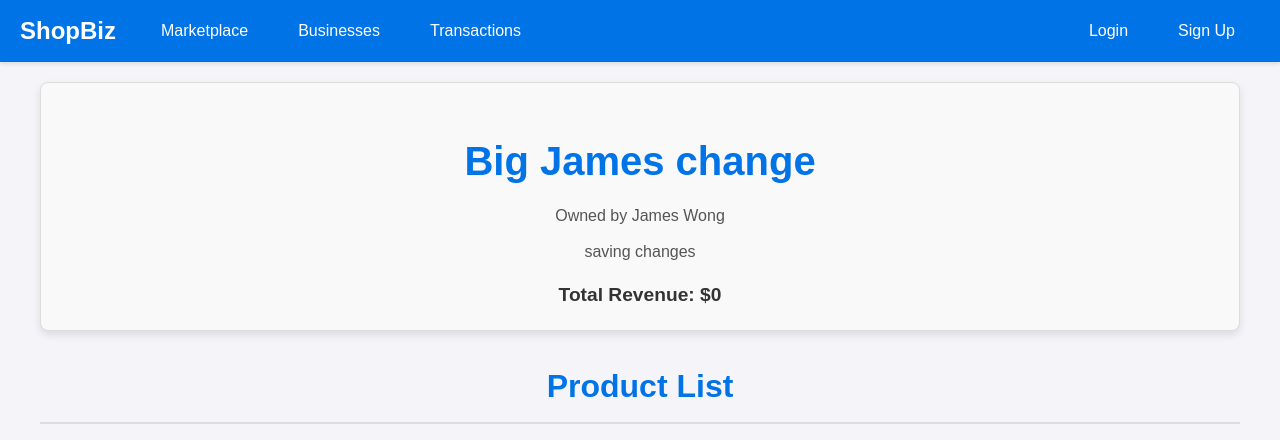
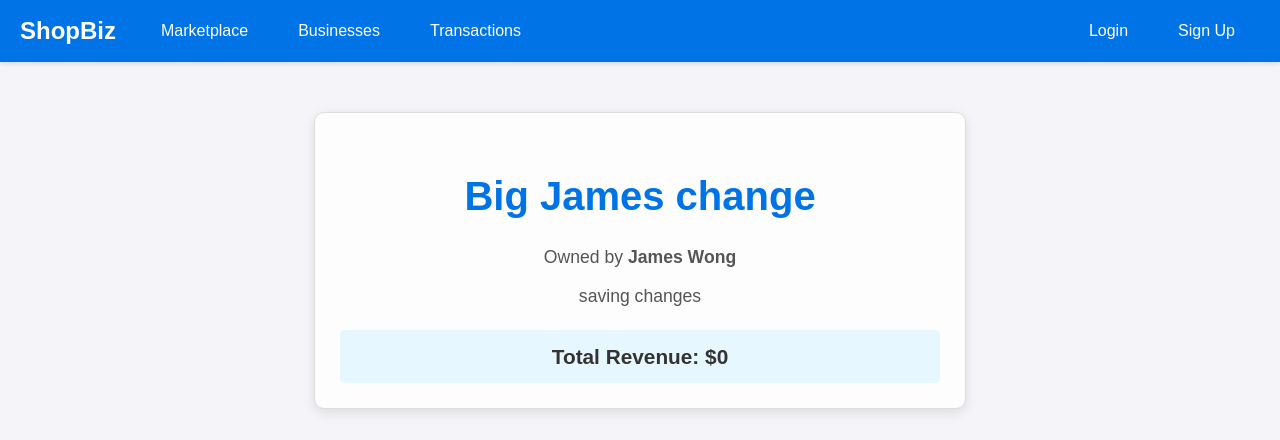
Before and after one commit to jameswong2003/cs412, a Django app: page /project/business/4/ in a window 1280 px wide. Shown: the top 440 px of the page. Run offline with Django 4.2, Linux system fonts and the light colour scheme; data comes from the database, SQL or seed files in the repository.

Commit message:
more updates

```diff
--- a/project/templates/project/base.html
+++ b/project/templates/project/base.html
@@ -75,7 +75,6 @@
             color: white;
             border: none;
             cursor: pointer;
-            text-decoration: underline;
             margin-left: 15px;
             font-size: inherit;
             padding: 8px 15px;
--- a/project/templates/project/business_detail.html
+++ b/project/templates/project/business_detail.html
@@ -4,46 +4,58 @@
 <style>
     .businessDetail {
         text-align: center;
-        margin-bottom: 30px;
-        padding: 20px;
-        background-color: #f9f9f9;
+        margin: 30px auto;
+        padding: 25px;
+        background-color: #fdfdfd;
         border: 1px solid #ddd;
-        border-radius: 8px;
-        box-shadow: 0 4px 8px rgba(0, 0, 0, 0.1);
+        border-radius: 10px;
+        box-shadow: 0 4px 12px rgba(0, 0, 0, 0.1);
+        max-width: 600px;
     }
 
     .businessDetail h1 {
         font-size: 2.5rem;
-        margin-bottom: 10px;
+        margin-bottom: 15px;
         color: #0073e6;
     }
 
     .businessDetail p {
-        font-size: 1rem;
+        font-size: 1.1rem;
         color: #555;
         margin: 10px 0;
     }
 
     .businessDetail .revenue {
-        font-size: 1.2rem;
+        font-size: 1.3rem;
         font-weight: bold;
         color: #333;
-        margin-top: 15px;
+        margin-top: 20px;
+        background: #e6f7ff;
+        padding: 10px;
+        border-radius: 5px;
     }
 
     h2 {
         text-align: center;
-        margin: 20px 0;
+        margin: 30px 0;
         color: #0073e6;
-        font-size: 2rem;
-        border-bottom: 2px solid #ddd;
-        padding-bottom: 10px;
+        font-size: 2.2rem;
+        position: relative;
+    }
+
+    h2::after {
+        content: '';
+        display: block;
+        width: 50px;
+        height: 3px;
+        background: #0073e6;
+        margin: 10px auto 0;
     }
 
     .productsDiv {
         display: flex;
         flex-wrap: wrap;
-        gap: 20px;
+        gap: 25px;
         justify-content: center;
     }
 
@@ -55,55 +67,62 @@
         color: inherit;
         border: 1px solid #ddd;
         padding: 15px;
-        border-radius: 8px;
+        border-radius: 10px;
         background-color: #fff;
         transition: transform 0.2s, box-shadow 0.2s;
-        width: 220px;
-        height: 320px;
+        width: 250px;
+        height: 350px;
         text-align: center;
-        box-shadow: 0 2px 4px rgba(0, 0, 0, 0.1);
+        box-shadow: 0 4px 8px rgba(0, 0, 0, 0.1);
     }
 
     .productItem img {
         max-width: 100%;
         height: 180px;
         object-fit: contain;
-        border-radius: 8px;
-        margin-bottom: 10px;
+        border-radius: 10px;
+        margin-bottom: 15px;
     }
 
     .productDescription {
         margin-top: auto;
         padding-top: 10px;
-        border-top: 1px solid #ddd;
+        border-top: 1px solid #eee;
     }
 
     .productDescription div {
-        margin-bottom: 5px;
+        margin-bottom: 8px;
         font-size: 1rem;
         color: #555;
     }
 
+    .productDescription .amountSoldText {
+        font-weight: bold;
+        color: #0073e6;
+        font-size: 1rem;
+    }
+
     .productItem:hover {
         transform: translateY(-5px);
-        box-shadow: 0 6px 12px rgba(0, 0, 0, 0.2);
+        box-shadow: 0 6px 16px rgba(0, 0, 0, 0.2);
     }
 </style>
 
 <div class="businessDetail">
     <h1>{{ business.name }}</h1>
-    <p>Owned by {{ business.owner.first_name }} {{ business.owner.last_name }}</p>
+    <p>Owned by <strong>{{ business.owner.first_name }} {{ business.owner.last_name }}</strong></p>
     <p>{{ business.description }}</p>
     <div class="revenue">Total Revenue: ${{ business.total_revenue }}</div>
 </div>
 
-<h2>Product List</h2>
+<h2>Our Products</h2>
 
 <div class="productsDiv">
     {% for product in products %}
     <a href="{% url 'product_detail' product.pk %}" class="productItem">
         <img src="{{ product.picture_url }}" alt="{{ product.name }}">
         <div class="productDescription">
+            <div class="amountSoldText">{{ product.amount_sold }} SOLD</div>
             <div>${{ product.price }}</div>
             <div>{{ product.name }}</div>
         </div>
--- a/project/templates/project/transactions.html
+++ b/project/templates/project/transactions.html
@@ -156,7 +156,7 @@
             <tr>
                 <th>Buyer</th>
                 <th>Product</th>
-                <th>Business</th>
+                <th>Sold By</th>
                 <th>Total Spent</th>
                 <th>Transaction Date</th>
             </tr>
--- a/project/views.py
+++ b/project/views.py
@@ -8,6 +8,7 @@ from .models import Product, Transaction, Business
 from .forms import ProductForm, BusinessForm
 
 def index(request):
+    """Index page to show all available products on the marketplace"""
     products = Product.objects.all()
 
     search_query = request.GET.get('search', '')
@@ -35,10 +36,12 @@ def index(request):
     })
 
 def product_detail(request, pk):
+    """Shows a specific product detail"""
     product = get_object_or_404(Product, pk=pk)
     return render(request, 'project/product_detail.html', {'product': product})
 
 def transactions(request):
+    """Shows all transactions made under the service"""
     transactions = Transaction.objects.all()
 
     company_name = request.GET.get('company_name', '')
@@ -61,9 +64,8 @@ def transactions(request):
     }
     return render(request, 'project/transactions.html', context)
 
-from django.db.models import Q
-
 def businesses(request):
+    """Shows all businesses under the service"""
     businesses = Business.objects.all()
 
     name_query = request.GET.get('name', '')
@@ -82,8 +84,8 @@ def businesses(request):
         'owner_query': owner_query,
     })
 
-
 def business_detail(request, pk):
+    """Shows details of a specific business"""
     business = get_object_or_404(Business, pk=pk)
     products = Product.objects.filter(business=business)
     return render(request, 'project/business_detail.html', {
@@ -92,6 +94,7 @@ def business_detail(request, pk):
     })
 
 def signup(request):
+    """Signs a user up"""
     if request.method == 'POST':
         form = UserCreationForm(request.POST)
         if form.is_valid():
@@ -106,6 +109,7 @@ def signup(request):
 
 @login_required
 def purchase_product(request, pk):
+    """Purchase a product and save it to the transaction table"""
     product = get_object_or_404(Product, pk=pk)
 
     if request.method == 'POST':
@@ -116,6 +120,7 @@ def purchase_product(request, pk):
 
 @login_required
 def add_product(request):
+    """Creates a new product under the specific business"""
     try:
         business = Business.objects.get(owner=request.user)
     except Business.DoesNotExist:
@@ -135,6 +140,7 @@ def add_product(request):
 
 @login_required
 def edit_product(request, pk):
+    """Edits a specific product"""
     product = get_object_or_404(Product, pk=pk)
 
     if product.business.owner != request.user:
@@ -152,6 +158,7 @@ def edit_product(request, pk):
 
 @login_required
 def create_business(request):
+    """Create a business"""
     if request.method == 'POST':
         form = BusinessForm(request.POST)
         if form.is_valid():
@@ -165,6 +172,7 @@ def create_business(request):
 
 @login_required
 def profile(request):
+    """Page to look at the specific profile"""
     try:
         business = Business.objects.get(owner=request.user)
         products = Product.objects.filter(business=business)
@@ -183,6 +191,7 @@ def profile(request):
 
 @login_required
 def edit_business(request):
+    """Edits a business"""
     try:
         business = Business.objects.get(owner=request.user)
     except Business.DoesNotExist:
--- /dev/null
+++ b/project_url.txt
@@ -0,0 +1 @@
+https://tranquil-beyond-37748-efa323c997d4.herokuapp.com/project/
```
Also changed, not shown: project/templates/project/profile.html (+33 -30 lines).
